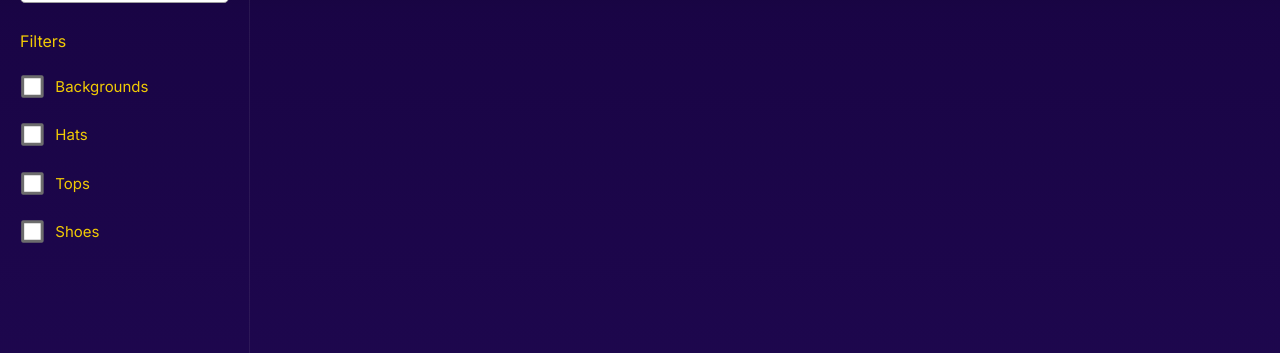
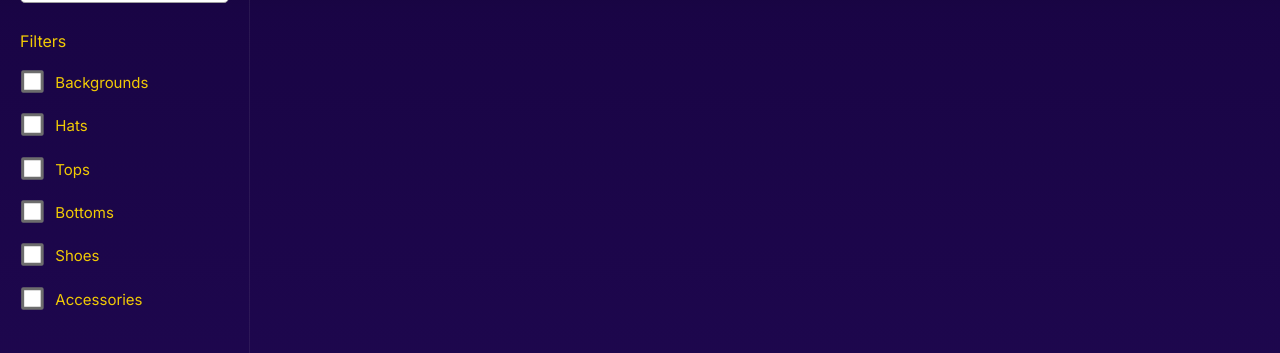
Before and after one commit to Kspiropali/final-frontier, a React (Vite) app in the folder client/: page /shop in a window 1280 px wide. Shown: the part 599-952 px from the top of the page. Built offline with nearby package versions, Linux system fonts and the light colour scheme.

Commit message:
added some more filters, added ShopContent

```diff
--- a/client/src/assets/css/shop.css
+++ b/client/src/assets/css/shop.css
@@ -46,7 +46,7 @@
     border-radius: 10%;
     overflow: hidden;
     margin-top: 10px;
-    margin-left: 6px;
+    margin-left: 5px;
     transform: scale(0.9);
   }
 
@@ -82,7 +82,7 @@
   }
 
   .filter-label {
-    margin-top: 17px;
+    margin-top: 14px;
     font-size: 15px;
     cursor: pointer;
   }
@@ -91,7 +91,7 @@
     -webkit-appearance: none;
     appearance: none;
     background-color: white;
-    margin-top: 20px;
+    margin-top: 15px;
     margin-left: 5px;
     margin-right: 15px;
     color: rgb(255, 255, 255);
--- a/client/src/components/FilterItems/index.jsx
+++ b/client/src/components/FilterItems/index.jsx
@@ -5,7 +5,9 @@ const filterOptions = [
     { label: 'Backgrounds', key: 'option1' },
     { label: 'Hats', key: 'option2' },
     { label: 'Tops', key: 'option3' },
-    { label: 'Shoes', key: 'option4' }
+    { label: 'Bottoms', key: 'option4' },
+    { label: 'Shoes', key: 'option5' },
+    { label: 'Accessories', key: 'option6' },
   ];
 
 const FilterItems = () => {
--- /dev/null
+++ b/client/src/components/ShopContent/index.jsx
@@ -0,0 +1,9 @@
+import React from 'react'
+
+const ShopContent = () => {
+  return (
+    <h1 className="shop-header">Item Shop</h1>
+  )
+}
+
+export default ShopContent
--- a/client/src/components/index.js
+++ b/client/src/components/index.js
@@ -7,3 +7,4 @@ export { default as SearchItem } from './SearchItem'
 export { default as Footer } from './Footer'
 export { default as Founders } from './Founders'
 export { default as FilterItems } from './FilterItems'
+export { default as ShopContent } from './ShopContent'
--- a/client/src/pages/Shop/index.jsx
+++ b/client/src/pages/Shop/index.jsx
@@ -1,5 +1,5 @@
 import React from "react"
-import { ShopSidebar } from "../../components"
+import { ShopSidebar, ShopContent } from "../../components"
 import '../../assets/css/shop.css'
 
 const Shop = () => {
@@ -7,7 +7,7 @@ const Shop = () => {
         <main className="shop">
             <ShopSidebar />
             <div className="shop-content">
-                <h1 className="shop-header">Item Shop</h1>
+            <ShopContent />
             </div>
         </main>
       );
```
